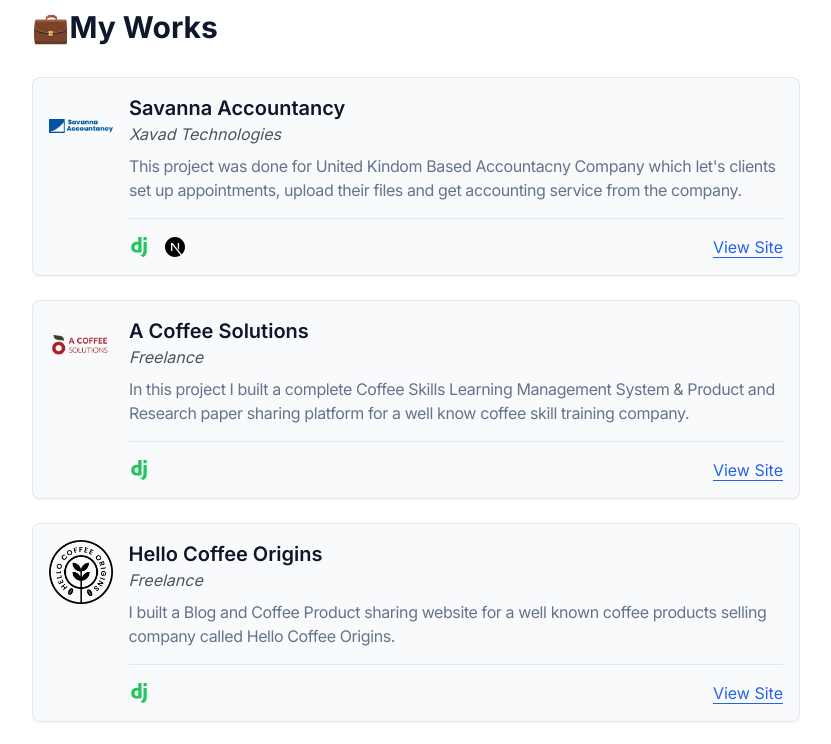
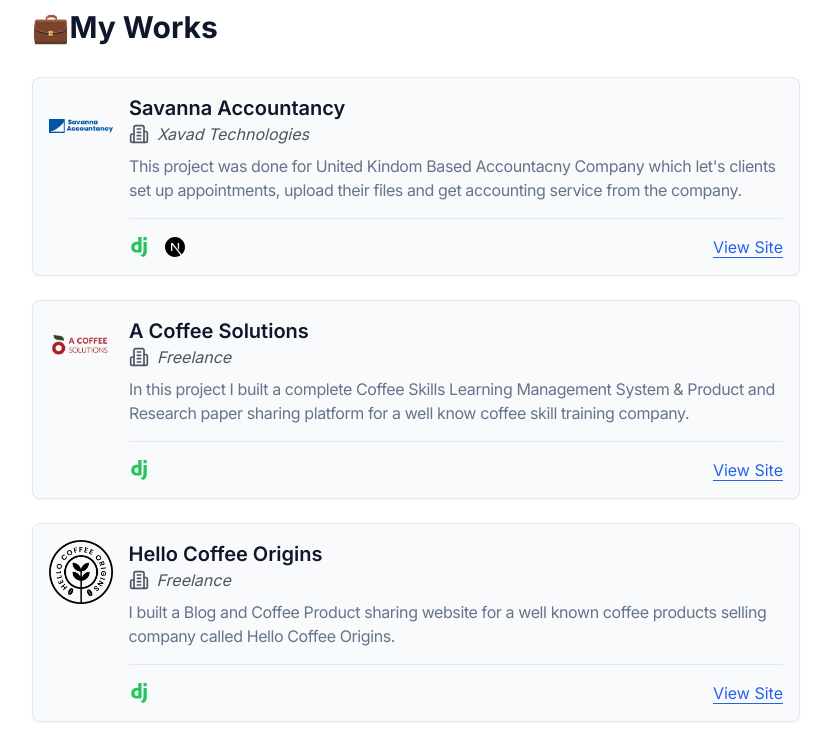
Before and after one commit to danieltsega/portfolio-website, a Next.js app: page / in a window 1280 px wide. Shown: the part 820-1564 px from the top of the page, without its empty margins (224-1055 px from the left). Built offline with nearby package versions, Linux system fonts and the light colour scheme.

Commit message:
update: add building icon and make the target blank for the links

```diff
--- a/src/components/myWork-outline.tsx
+++ b/src/components/myWork-outline.tsx
@@ -1,6 +1,6 @@
 import Image from "next/image";
 import { IconType } from "react-icons";
-import { ExternalLink } from "lucide-react";
+import { ExternalLink, Building2Icon } from "lucide-react";
 import Link from "next/link";
 
 import {
@@ -38,7 +38,10 @@
 
       <div>
         <h2 className="text-xl font-semibold">{companyName}</h2>
-        <h3 className="text-gray-600 mb-2 italic">{associatedCompany}</h3>
+        <h3 className="text-gray-600 mb-2 italic flex items-center gap-2">
+          <Building2Icon className="h-5 w-5"></Building2Icon>
+          {associatedCompany}
+          </h3>
         <p className="text-gray-700 text-muted-foreground tracking-tight">
           {description}
         </p>
@@ -48,6 +51,7 @@
                 href={liveLink}
                 className="text-blue-600 hover:underline flex gap-2"
                 passHref
+                target="__blank"
             >
             View Site
           </Link>
```
